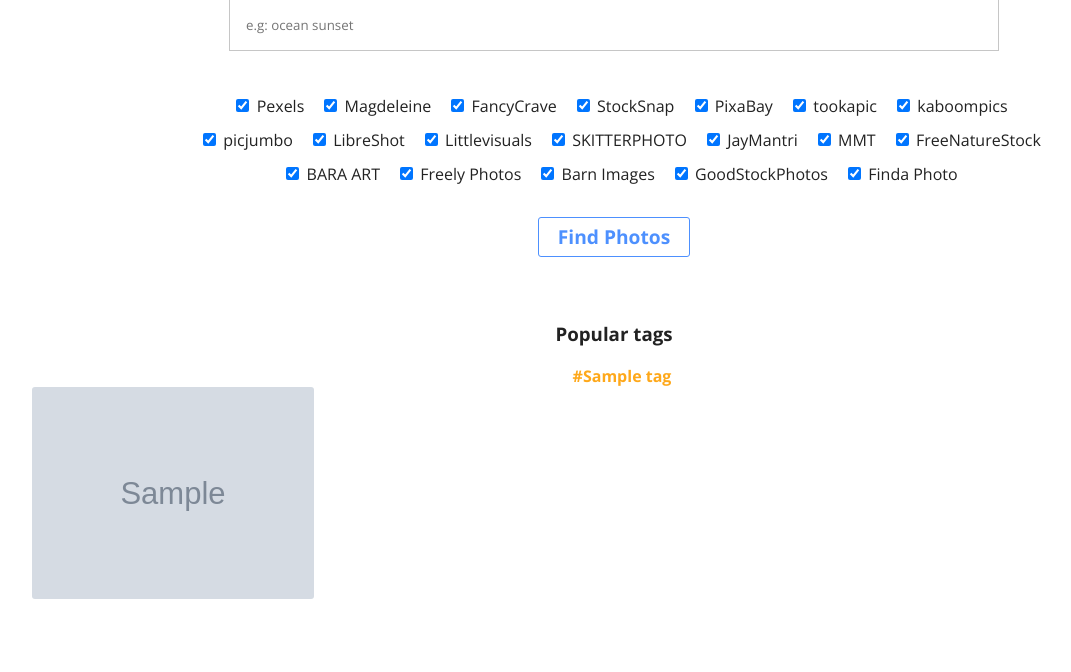
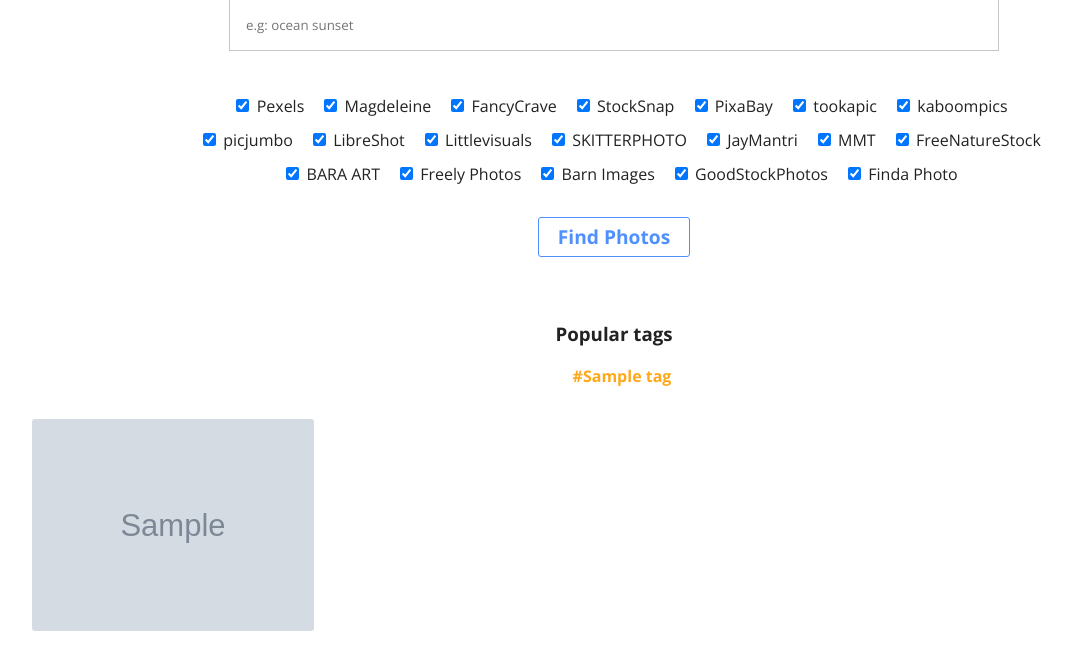
Before and after one commit to davegri/StockSearch, a Django app: page / in a window 1280 px wide. Shown: the part 204-876 px from the top of the page, without its empty margins (26-1097 px from the left). Before the commit the page ends 803 px from the top, so only its background shows below. Run offline with Django 3.2, Linux system fonts and the light colour scheme; tables that the repository leaves empty hold one stand-in row (values such as "Sample post"); grey boxes marked "Sample" are stand-in pictures; some libraries are stand-ins or nearby versions.

Commit message:
quick fix

```diff
--- a/stocksearch/website/static/css/base.css
+++ b/stocksearch/website/static/css/base.css
@@ -63,8 +63,7 @@ input[type="text"] {
 
 .photos {
   margin-top: 2rem;
-  padding: 0;
-  margin: 0; }
+  padding: 0; }
   .photos:after {
     clear: both;
     content: ".";
--- a/stocksearch/website/static/sass/base.scss
+++ b/stocksearch/website/static/sass/base.scss
@@ -128,7 +128,6 @@ input[type="text"]{
     @include clearfix();
     margin-top: 2rem;
     padding:0;
-    margin: 0;
     >li{
         overflow:hidden;
         display:inline;
```
